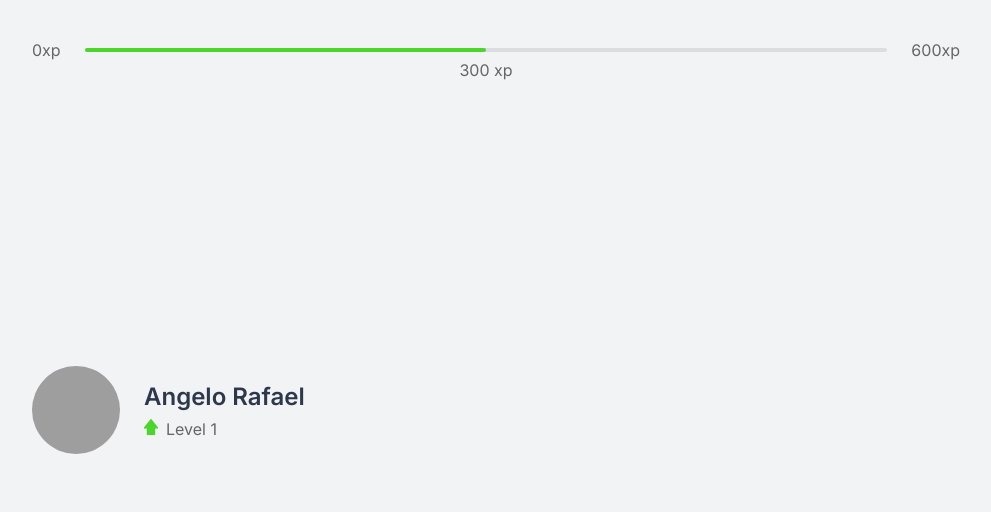
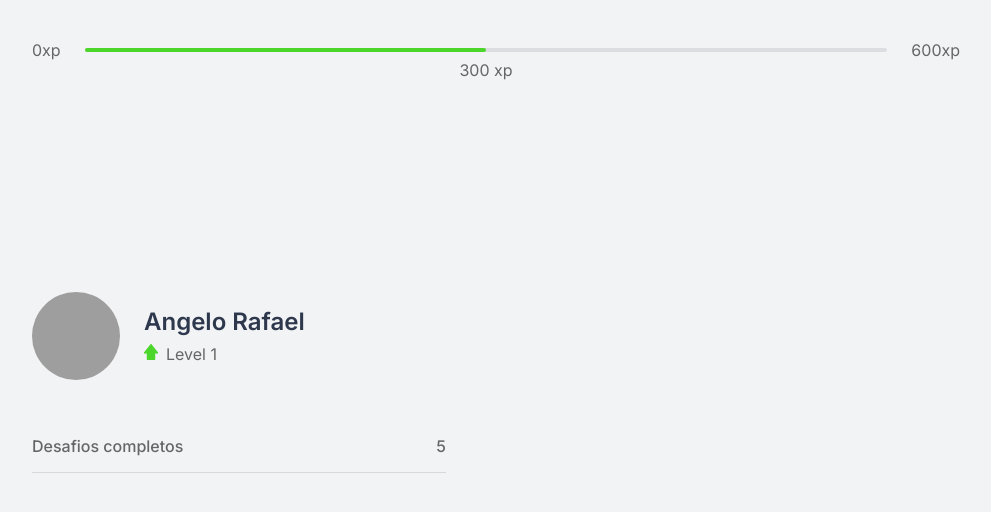
Before and after one commit to angelorpt/nlw-04-react, a Next.js app: page / in a window 1280 px wide. Shown: the top 512 px of the page, without its empty margins (144-1135 px from the left). Built offline with nearby package versions, Linux system fonts and the light colour scheme; grey boxes are pictures that could not be loaded.

Commit message:
add | Componente CompletedChallenges

```diff
--- /dev/null
+++ b/src/components/CompleteChallenges.tsx
@@ -0,0 +1,10 @@
+import styles from '../styles/components/CompleteChallenges.module.css'
+
+export function CompletedChallenges() {
+  return(
+    <div className={styles.completedChallengesContainer}>
+      <span>Desafios completos</span>
+      <span>5</span>
+    </div>
+  );
+}
--- a/src/pages/index.tsx
+++ b/src/pages/index.tsx
@@ -1,3 +1,4 @@
+import { CompletedChallenges } from '../components/CompleteChallenges'
 import { ExperienceBar } from '../components/ExperienceBar'
 import { Profile } from '../components/Profile'
 import styles from '../styles/pages/Home.module.css'
@@ -9,6 +10,7 @@ export default function Home() {
       <section>
         <div>
           <Profile />
+          <CompletedChallenges />
         </div>
         <div></div>
       </section>
--- /dev/null
+++ b/src/styles/components/CompleteChallenges.module.css
@@ -0,0 +1,11 @@
+.completedChallengesContainer {
+  display: flex;
+  align-items: center;
+  justify-content: space-between;
+
+  margin: 3.5rem 0;
+  padding-bottom: 1rem;
+  border-bottom: 1px solid #D7D8DA;
+
+  font-weight: 500;
+}
```
